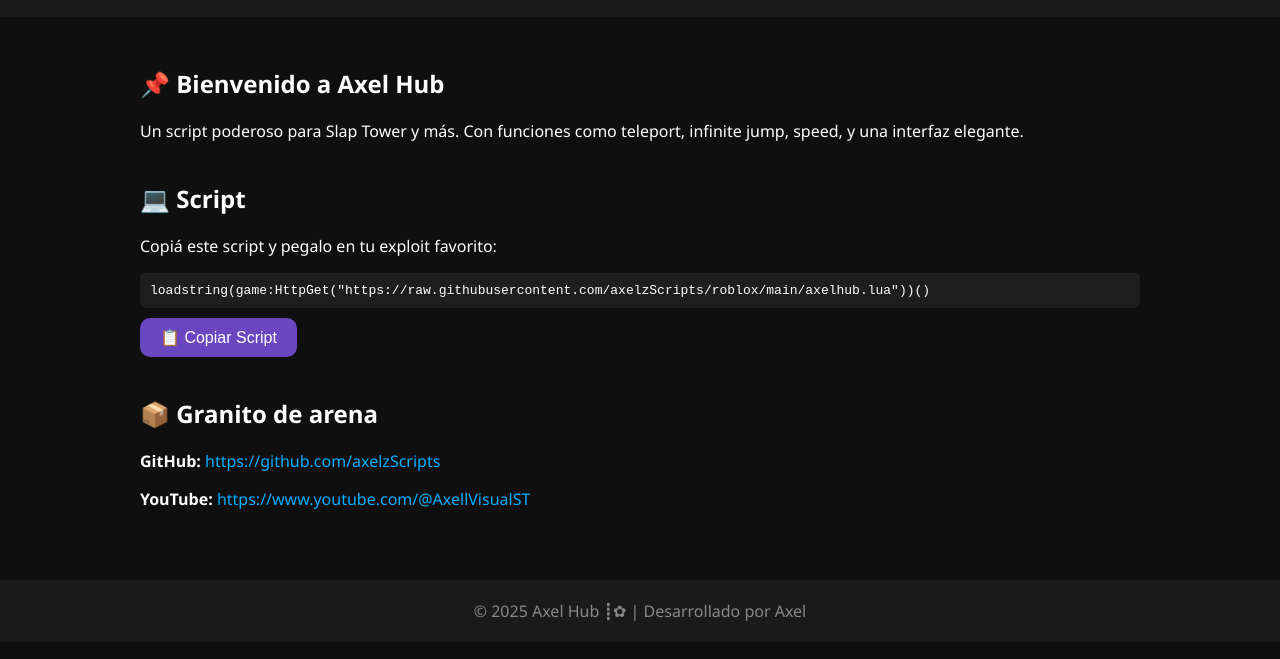
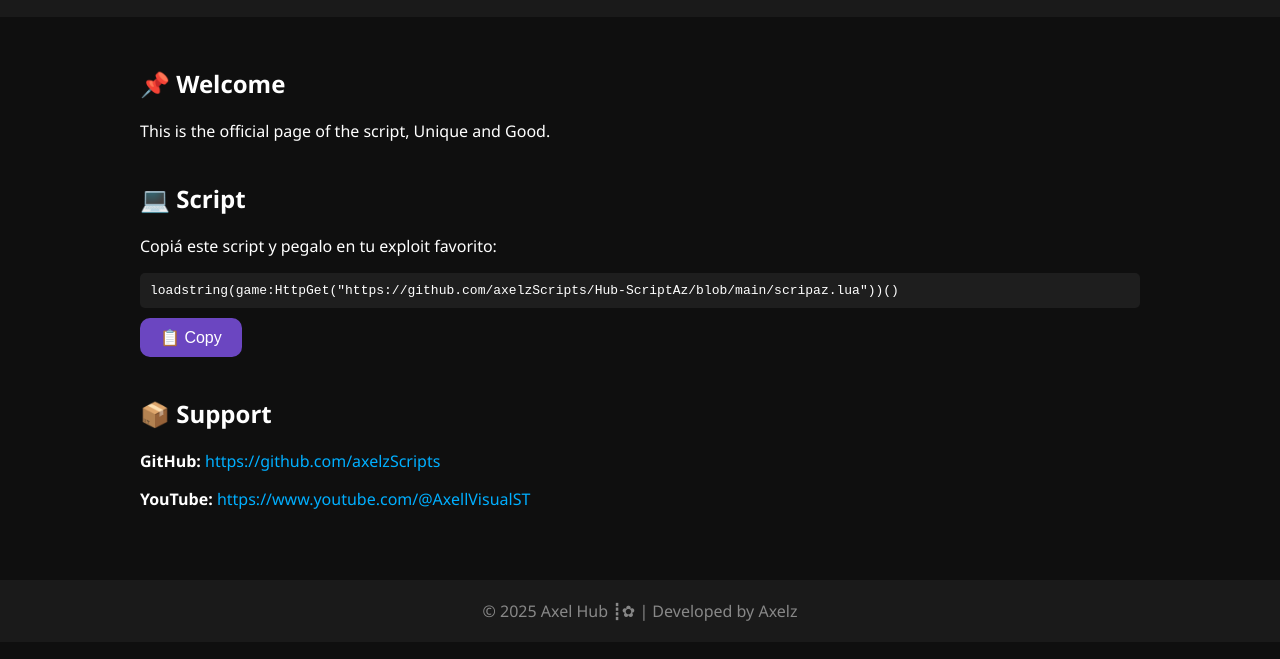
Before and after one commit to axelzScripts/Axelz-hub, a plain HTML site: page index.html in a window 1280 px wide. Shown: the part 109-768 px from the top of the page. Drawn offline with Linux system fonts and the light colour scheme.

Commit message:
Update index.html
Add Spanish to inglish

Why?:

Are a millions of people using roblox exploits and are Inglish but spanish nah..

```diff
--- a/index.html
+++ b/index.html
@@ -2,7 +2,7 @@
 <html lang="es">
 <head>
   <meta charset="UTF-8">
-  <title>Axel Hub ┋✿</title>
+  <title>Axelz Hub ┋✿</title>
   <meta name="viewport" content="width=device-width, initial-scale=1.0">
   <style>
     body {
@@ -88,19 +88,19 @@
 <div class="container">
 
   <div class="section" id="inicio">
-    <h2>📌 Bienvenido a Axel Hub</h2>
-    <p>Un script poderoso para Slap Tower y más. Con funciones como teleport, infinite jump, speed, y una interfaz elegante.</p>
+    <h2>📌 Welcome </h2>
+    <p>This is the official page of the script, Unique and Good.</p>
   </div>
 
   <div class="section" id="script">
     <h2>💻 Script</h2>
     <p>Copiá este script y pegalo en tu exploit favorito:</p>
-    <code id="scriptText">loadstring(game:HttpGet("https://raw.githubusercontent.com/axelzScripts/roblox/main/axelhub.lua"))()</code>
-    <button class="button" onclick="copyScript()">📋 Copiar Script</button>
+    <code id="scriptText">loadstring(game:HttpGet("https://github.com/axelzScripts/Hub-ScriptAz/blob/main/scripaz.lua"))()</code>
+    <button class="button" onclick="copyScript()">📋 Copy</button>
   </div>
 
   <div class="section" id="contacto">
-    <h2>📦 Granito de arena</h2>
+    <h2>📦 Support</h2>
     <p><strong>GitHub:</strong> <a href="https://github.com/axelzScripts" target="_blank">https://github.com/axelzScripts</a></p>
     <p><strong>YouTube:</strong> <a href="https://www.youtube.com/@AxellVisualST" target="_blank">https://www.youtube.com/@AxellVisualST</a></p>
   </div>
@@ -108,13 +108,13 @@
 </div>
 
 <footer>
-  © 2025 Axel Hub ┋✿ | Desarrollado por Axel
+  © 2025 Axel Hub ┋✿ | Developed by Axelz
 </footer>
 
 <script>
   function copyScript() {
     navigator.clipboard.writeText(document.getElementById("scriptText").innerText);
-    alert("✅ Script copiado al portapapeles");
+    alert("✅ Sucefully");
   }
 </script>
 
```
